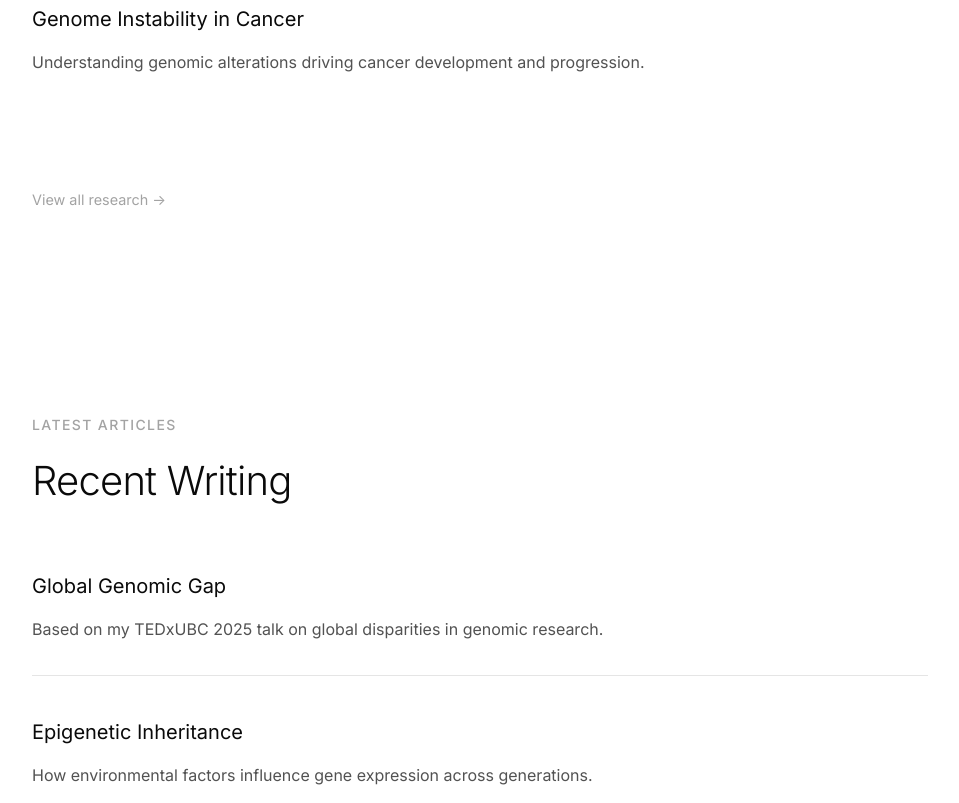
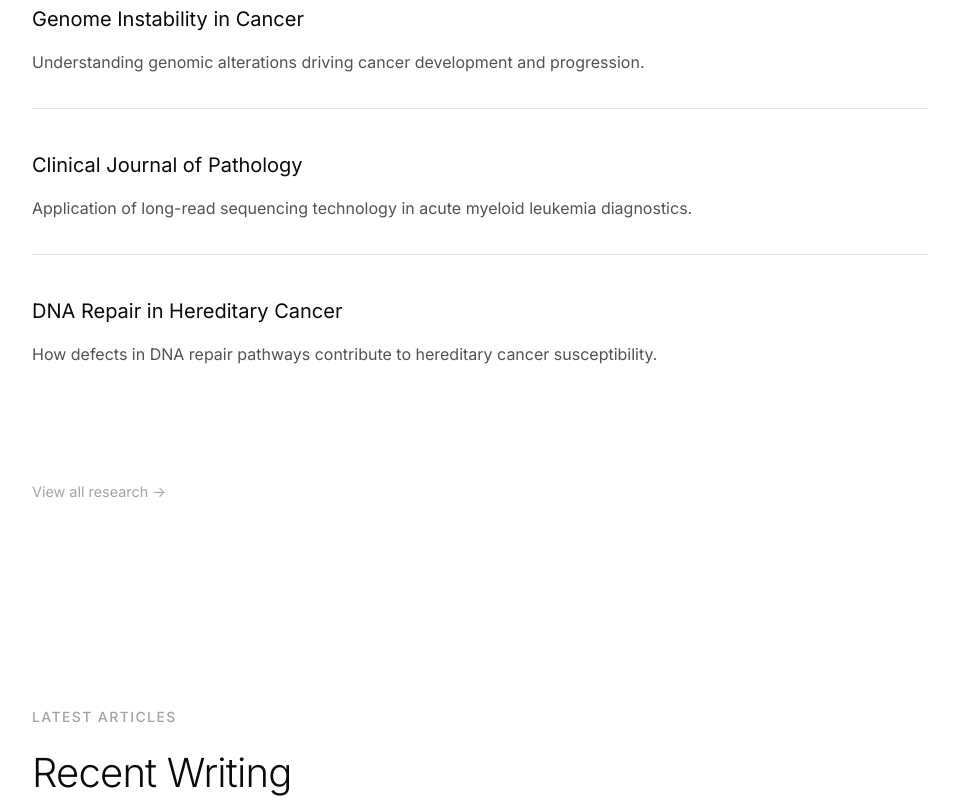
Before and after one commit to zhamadeh/zeidhamadeh.github.io, a plain HTML site: page index.html in a window 1280 px wide. Shown: the part 1192-1995 px from the top of the page, without its empty margins (160-1119 px from the left). Drawn offline with Linux system fonts and the light colour scheme.

```diff
--- a/index.html
+++ b/index.html
@@ -467,6 +467,14 @@
                         <h3><a href="https://www.sciencedirect.com/science/article/abs/pii/S1046202322001025" target="_blank">Genome Instability in Cancer</a></h3>
                         <p>Understanding genomic alterations driving cancer development and progression.</p>
                     </div>
+                    <div class="preview-item">
+                        <h3><a href="https://www.flipbookserver.com/CJP-16-3" target="_blank">Clinical Journal of Pathology</a></h3>
+                        <p>Application of long-read sequencing technology in acute myeloid leukemia diagnostics.</p>
+                    </div>
+                    <div class="preview-item">
+                        <h3><a href="https://www.frontiersin.org/articles/10.3389/fcell.2020.00324/full" target="_blank">DNA Repair in Hereditary Cancer</a></h3>
+                        <p>How defects in DNA repair pathways contribute to hereditary cancer susceptibility.</p>
+                    </div>
                 </div>
 
                 <a href="#" onclick="showPage('research')" class="view-all">View all research →</a>
```
